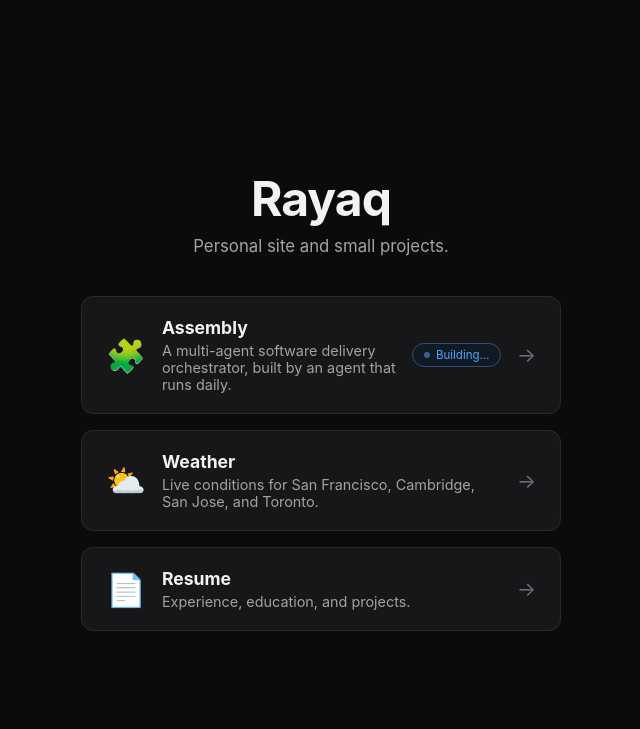
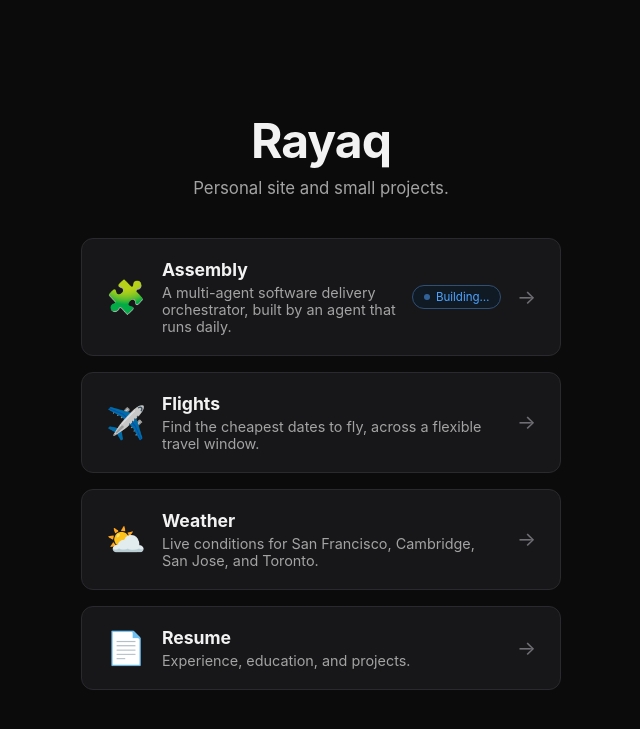
Before and after one commit to rayaq-siddiqui/rayaq-website, a Flask app: page / in a window 1280 px wide. Shown: the top 729 px of the page, without its empty margins (319-959 px from the left). Run offline with Flask 3, Linux system fonts and the light colour scheme.

Commit message:
flights: link the flights project from the homepage
Co-Authored-By: Rayaq Siddiqui <rayaq05@hotmail.com>
Co-Authored-By: Claude Opus 5 <noreply@anthropic.com>
Claude-Session: https://claude.ai/code/session_01XENGaUXEL9mbnNHtrH3WZ6

```diff
--- a/frontend/templates/home.html
+++ b/frontend/templates/home.html
@@ -21,6 +21,15 @@
       <div class="feature-arrow">&rarr;</div>
     </a>
 
+    <a class="feature-card" href="{{ url_for('flights') }}">
+      <div class="feature-icon">✈️</div>
+      <div class="feature-text">
+        <h2>Flights</h2>
+        <p>Find the cheapest dates to fly, across a flexible travel window.</p>
+      </div>
+      <div class="feature-arrow">&rarr;</div>
+    </a>
+
     <a class="feature-card" href="{{ url_for('weather') }}">
       <div class="feature-icon">⛅</div>
       <div class="feature-text">
```
Also changed, not shown: backend/tests/app_tests.py (+9 -0 lines).
